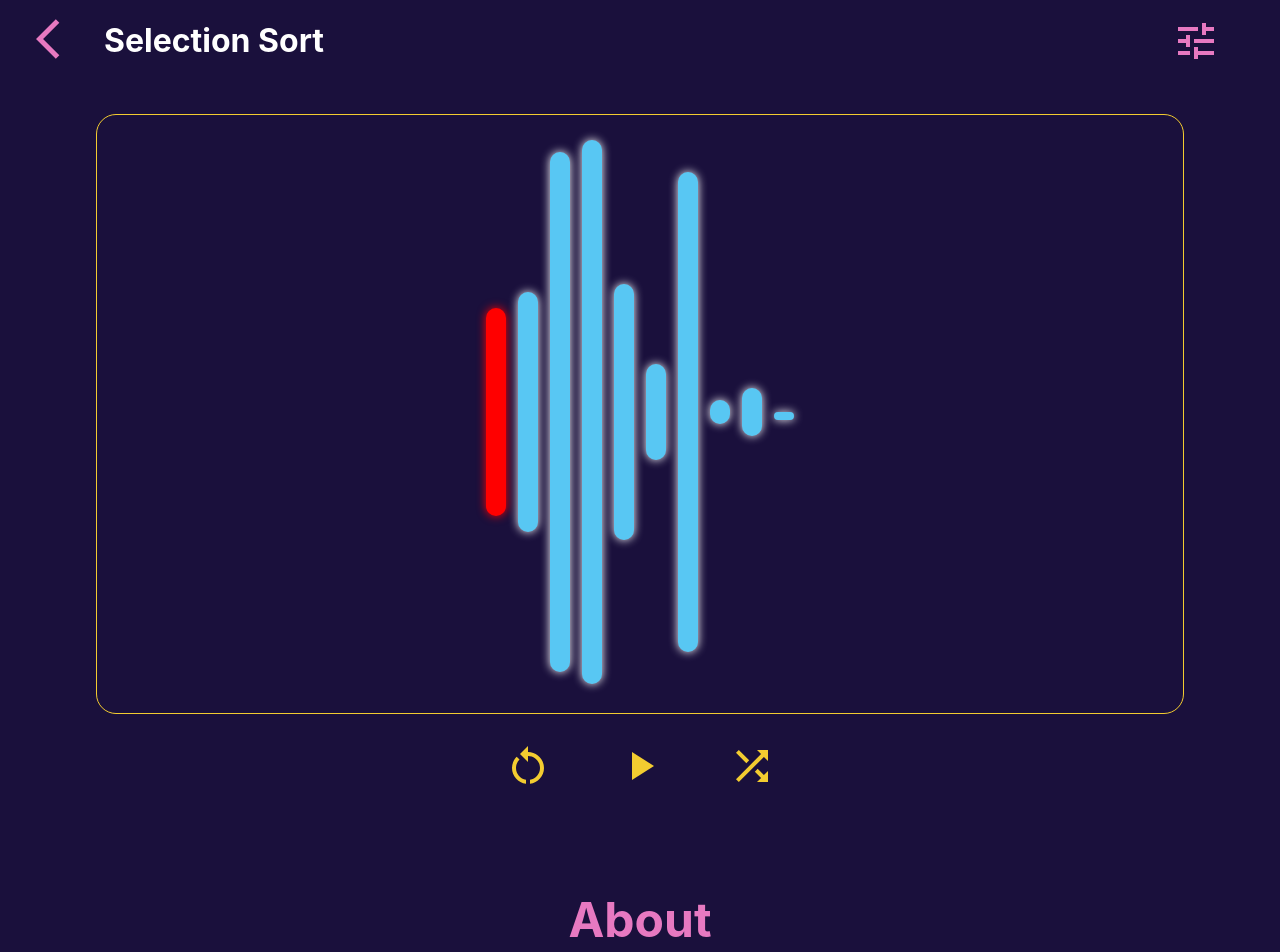
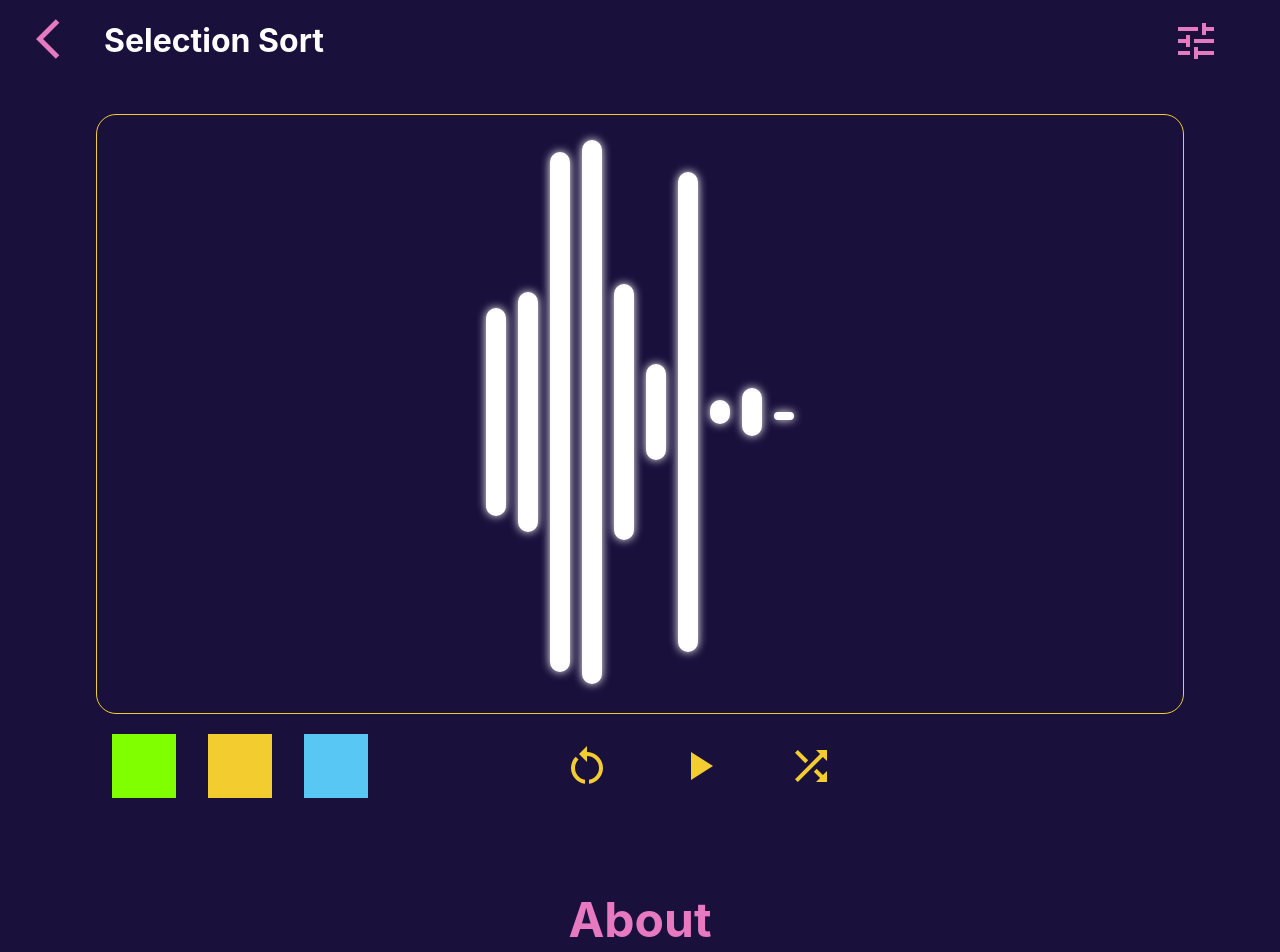
Before and after one commit to Kuro0911/Sorting-Visualizer, a Next.js app: page /select-sort in a window 1280 px wide. Shown: the top 952 px of the page. Built offline with nearby package versions, Linux system fonts and the light colour scheme; what @styled-system/theme-get would draw is missing.

Commit message:
select sort fixed

```diff
--- a/src/components/array-bar/Array-bar.js
+++ b/src/components/array-bar/Array-bar.js
@@ -2,33 +2,10 @@ import PropTypes from "prop-types";
 import React, { useEffect, useState } from "react";
 import ArrayBarWrapper from "./Array-bar.style";
 
-export const ArrayBar = ({
-  height,
-  total,
-  active,
-  compare,
-  sorted,
-  min,
-  hole,
-  larr,
-  rarr,
-  largest,
-}) => {
-  console.log(active);
+export const ArrayBar = ({ height, total }) => {
   return (
     <div>
-      <ArrayBarWrapper
-        h={height}
-        act={active}
-        comp={compare}
-        sort={sorted}
-        mn={min}
-        hl={hole}
-        tot={total}
-        lrr={larr}
-        rrr={rarr}
-        large={largest}
-      >
+      <ArrayBarWrapper h={height} tot={total}>
         <div className="array-bar"></div>
       </ArrayBarWrapper>
     </div>
--- a/src/components/array-bar/Array-bar.style.js
+++ b/src/components/array-bar/Array-bar.style.js
@@ -2,31 +2,8 @@ import styled from "styled-components";
 
 const ArrayBarWrapper = styled.div`
   .array-bar {
-    background-color: ${(props) =>
-      props.mn || props.hl
-        ? "red"
-        : props.act
-        ? "#ff8f00"
-        : props.sort
-        ? "green"
-        : props.lrr
-        ? "pink"
-        : props.rrr || props.large
-        ? "red"
-        : "#58c7f3"};
-    box-shadow: 0 0 10px
-      ${(props) =>
-        props.mn || props.hl
-          ? "red"
-          : props.act
-          ? "#ff8f00"
-          : props.sort
-          ? "green"
-          : props.lrr
-          ? "pink"
-          : props.rrr || props.large
-          ? "red"
-          : "white"};
+    background-color: white;
+    box-shadow: 0 0 10px white;
     height: ${(props) => parseInt(props.h)}vh;
     width: ${(props) =>
       parseInt(props.tot) <= 20
--- a/src/components/selectSort/SelectSort.js
+++ b/src/components/selectSort/SelectSort.js
@@ -6,6 +6,8 @@ import ShuffleIcon from "@mui/icons-material/Shuffle";
 import RestartAltIcon from "@mui/icons-material/RestartAlt";
 import { useStateValue } from "../../contexts/StateProvider";
 import { actionTypes } from "../../contexts/reducer";
+import Tooltip from "@mui/material/Tooltip";
+
 import {
   getArray,
   getRndInteger,
@@ -32,9 +34,6 @@ const SelectSort = () => {
   useEffect(() => {
     setHeights(getArray(length));
   }, []);
-  let active = 0,
-    currMin,
-    sorted = false;
   const codeString = `#include <bits/stdc++.h>
 using namespace std;
 
@@ -80,7 +79,7 @@ signed main(){
   `;
   const select = async () => {
     const bars = document.getElementsByClassName("array-bar");
-
+    let currMin;
     for (var i = 0; i < heights.length; i++) {
       currMin = i;
       bars[currMin].style.backgroundColor = "#58c7f3";
@@ -90,7 +89,7 @@ signed main(){
         bars[j].style.backgroundColor = "#ff8f00";
         bars[j].style.boxShadow = "0 0 10px #ff8f00";
 
-        if (heights[currMin] > heights[j]) {
+        if (heights[currMin] >= heights[j]) {
           bars[j].style.backgroundColor = "#58c7f3";
           bars[j].style.boxShadow = "0 0 10px #58c7f3";
 
@@ -136,6 +135,7 @@ signed main(){
       await sleep(valueTime * 10);
     }
     setDisable(false);
+    console.log(heights);
   };
   const doSort = () => {
     setDisable(true);
@@ -153,21 +153,28 @@ signed main(){
     setHeights(temp);
   };
   const handleChange = (l, t) => {
+    handleReset();
     setValueTime(t);
     setLength(l);
-    let temp = getArray(l);
-    for (var i = 0; i < temp.length; i++) {
-      bars[i].style.backgroundColor = "white";
-      bars[i].style.boxShadow = "0 0 10px white";
-      bars[i].style.height = `${temp[i]}vh`;
-    }
-    setHeights(temp);
+    setHeights(getArray(l));
   };
   return (
     <SelectSortWrapper>
       <Navbar handleChange={handleChange} />
       <Container>
         <div className="up">
+          <div className="left">
+            <Tooltip title="sorted" arrow>
+              <div className="square green" />
+            </Tooltip>
+            <Tooltip title="swapping" arrow>
+              <div className="square yellow" />
+            </Tooltip>
+            <Tooltip title="current minimum" arrow>
+              <div className="square blue" />
+            </Tooltip>
+          </div>
+          <div className="right">
             <IconButton
               aria-label="pause"
               className="icon"
@@ -198,17 +205,10 @@ signed main(){
               <ShuffleIcon />
             </IconButton>
           </div>
+        </div>
         <div className="down">
           {heights.map((value, key) => {
-            return (
-              <ArrayBar
-                height={value}
-                total={heights.length}
-                active={key === active ? true : false}
-                min={key === selectData.currMin ? true : false}
-                sorted={selectData.sorted}
-              />
-            );
+            return <ArrayBar height={value} total={heights.length} />;
           })}
         </div>
       </Container>
--- a/styles/global.style.js
+++ b/styles/global.style.js
@@ -8,13 +8,38 @@ export const Container = styled.div`
   .up {
     height: 13vh;
     display: flex;
+    width: 85%;
+    .left {
+      width: 40%;
+      display: flex;
+      align-items: center;
+      justify-content: flex-start;
+      .square {
+        height: 4em;
+        width: 4em;
+        margin: 1em;
+      }
+      .green {
+        background-color: #7fff00;
+      }
+      .yellow {
+        background-color: #f3cc30;
+      }
+      .blue {
+        background-color: #58c7f3;
+      }
+    }
+    .right {
+      display: flex;
+      width: 60%;
       flex-direction: coloumn;
       align-items: center;
-    justify-content: center;
+      justify-content: flex-start;
       .icon {
         transform: scale(2);
         margin-left: 1.5em;
         margin-right: 1.5em;
+      }
     }
   }
   .down {
```
Lines whose indentation alone changed are shown as unchanged.
